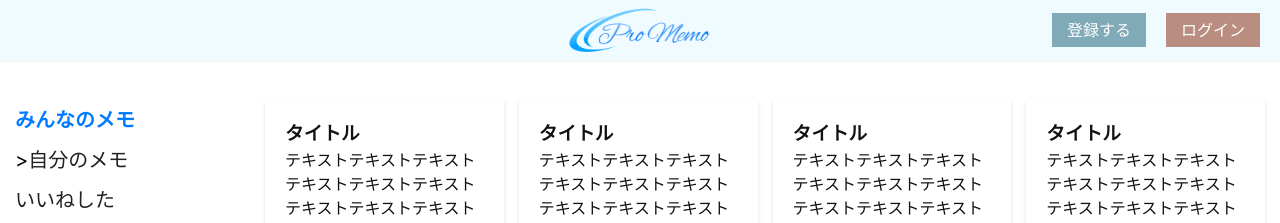
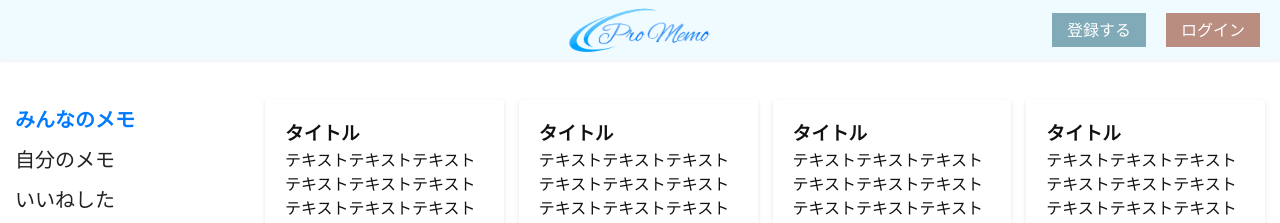
Before and after one commit to keisuke0131/promemo-front, a Nuxt app: page / in a window 1280 px wide. Shown: the top 223 px of the page. Built offline with nearby package versions, Linux system fonts and the light colour scheme.

Commit message:
fix: サイドバーのクリック時の色変更

```diff
--- a/components/Sidebar.vue
+++ b/components/Sidebar.vue
@@ -1,15 +1,36 @@
 <template>
   <aside>
     <ul>
-      <li class="active"><nuxt-link to="/">みんなのメモ</nuxt-link></li>
-      <li v-bind:class="{ active: isActive }">><nuxt-link to="/mypage">自分のメモ</nuxt-link></li>
-      <li><nuxt-link to="/good">いいねした</nuxt-link></li>
+      <li
+        v-on:click="activetab = 1"
+        v-bind:class="[activetab === 1 ? 'active' : '']"
+      >
+        <nuxt-link to="/">みんなのメモ</nuxt-link>
+      </li>
+      <li
+        v-on:click="activetab = 2"
+        v-bind:class="[activetab === 2 ? 'active' : '']"
+      >
+        <nuxt-link to="/mypage">自分のメモ</nuxt-link>
+      </li>
+      <li
+        v-on:click="activetab = 3"
+        v-bind:class="[activetab === 3 ? 'active' : '']"
+      >
+        <nuxt-link to="/good">いいねした</nuxt-link>
+      </li>
     </ul>
   </aside>
 </template>
 
 <script>
-export default {};
+export default {
+  data() {
+    return {
+      activetab: 1,
+    };
+  },
+};
 </script>
 
 <style lang="scss" scoped>
```
